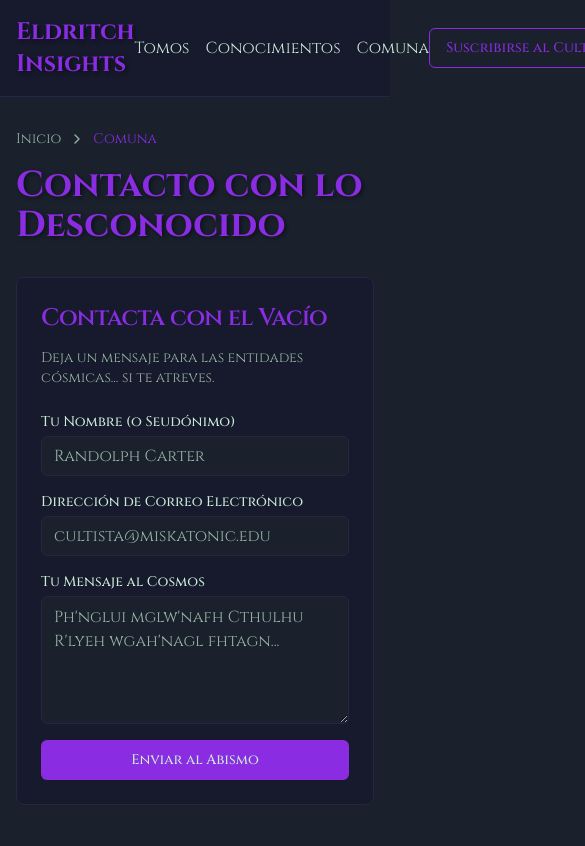
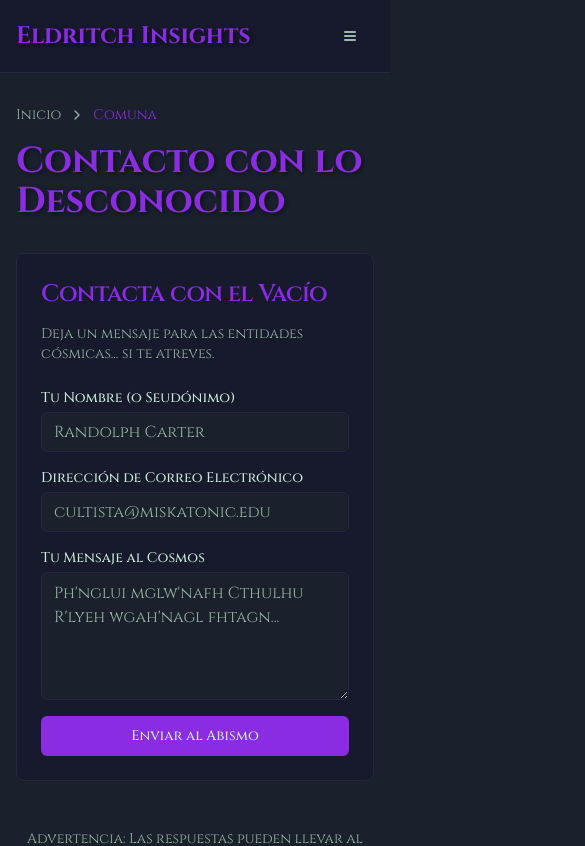
Before and after one commit to icorbachodev/cthulhuBlog, a Next.js app: page /commune in a window 390 px wide. Shown: the top 846 px of the page, 585 px wide, since content can reach past the window. Built offline with nearby package versions, Linux system fonts and the light colour scheme.

Commit message:
modified: responsive header

```diff
--- a/components/Header.tsx
+++ b/components/Header.tsx
@@ -1,14 +1,25 @@
+'use client'
 import Link from "next/link"
 import { Button } from "@/components/ui/button"
+import { Menu, X } from "lucide-react"
+import { useState } from "react"
 
 export default function Header() {
+  const [isMenuOpen, setIsMenuOpen] = useState(false)
+
+  const toggleMenu = () => setIsMenuOpen(!isMenuOpen)
+
   return (
     <header className="border-b border-border bg-card">
-      <div className="container mx-auto px-4 py-4 flex justify-between items-center">
+      <div className="container mx-auto px-4 py-4">
+        <div className="flex items-center justify-between">
           <Link href="/" className="text-2xl font-bold text-primary text-shadow">
             Eldritch Insights
           </Link>
-        <nav>
+          <Button variant="ghost" className="lg:hidden" onClick={toggleMenu}>
+            {isMenuOpen ? <X size={24} /> : <Menu size={24} />}
+          </Button>
+          <nav className="hidden lg:block">
             <ul className="flex space-x-4">
               <li>
                 <Link href="/tomes" className="hover:text-primary transition-colors">
@@ -27,12 +38,28 @@ export default function Header() {
               </li>
             </ul>
           </nav>
-        <Button
-          variant="outline"
-          className="border-primary text-primary hover:bg-primary hover:text-primary-foreground"
-        >
-          Suscribirse al Culto
-        </Button>
+        </div>
+        {isMenuOpen && (
+          <nav className="mt-4 lg:hidden">
+            <ul className="flex flex-col space-y-2">
+              <li>
+                <Link href="/tomes" className="block py-2 hover:text-primary transition-colors" onClick={toggleMenu}>
+                  Tomos
+                </Link>
+              </li>
+              <li>
+                <Link href="/lore" className="block py-2 hover:text-primary transition-colors" onClick={toggleMenu}>
+                  Conocimientos
+                </Link>
+              </li>
+              <li>
+                <Link href="/commune" className="block py-2 hover:text-primary transition-colors" onClick={toggleMenu}>
+                  Comuna
+                </Link>
+              </li>
+            </ul>
+          </nav>
+        )}
       </div>
     </header>
   )
```
Lines whose indentation alone changed are shown as unchanged.
